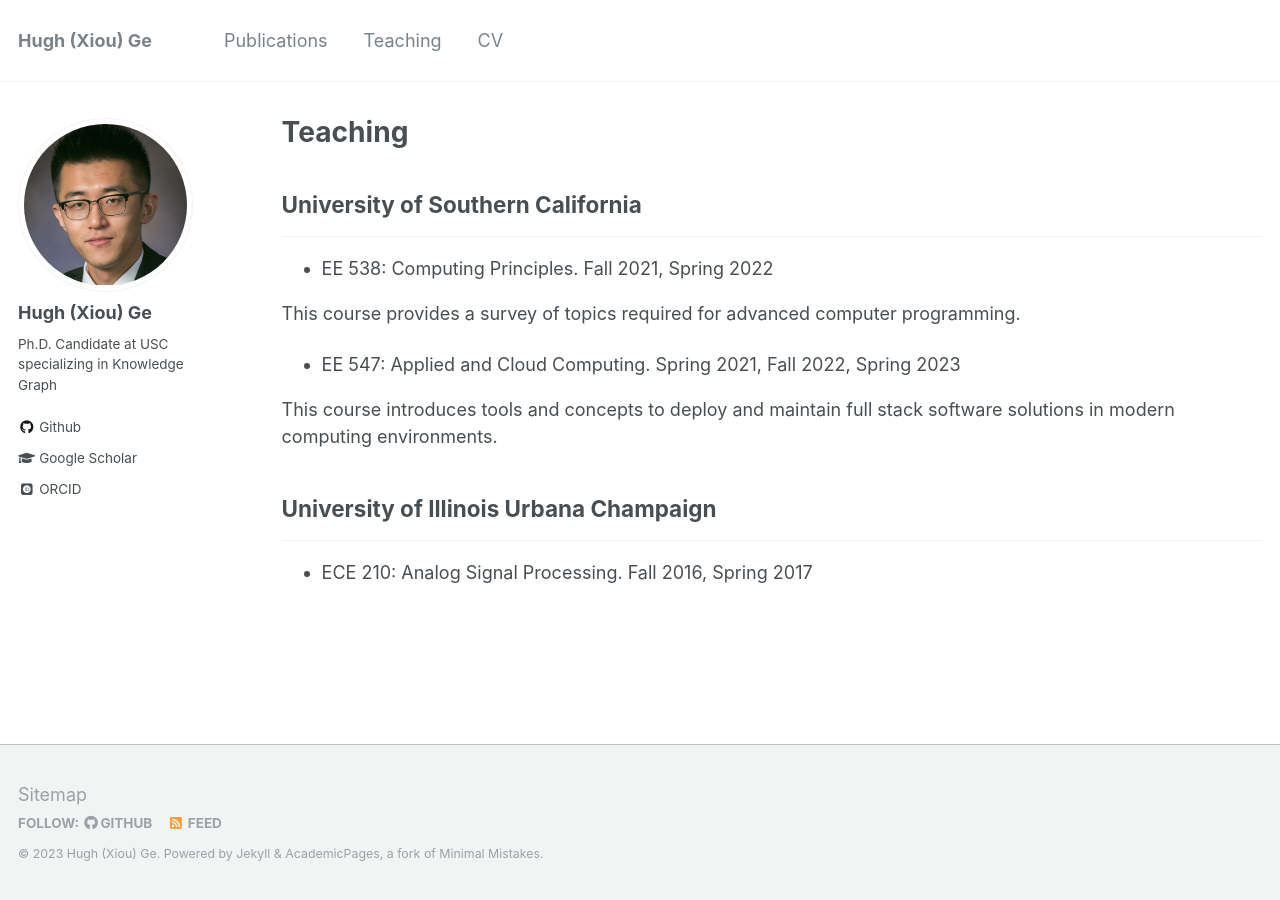
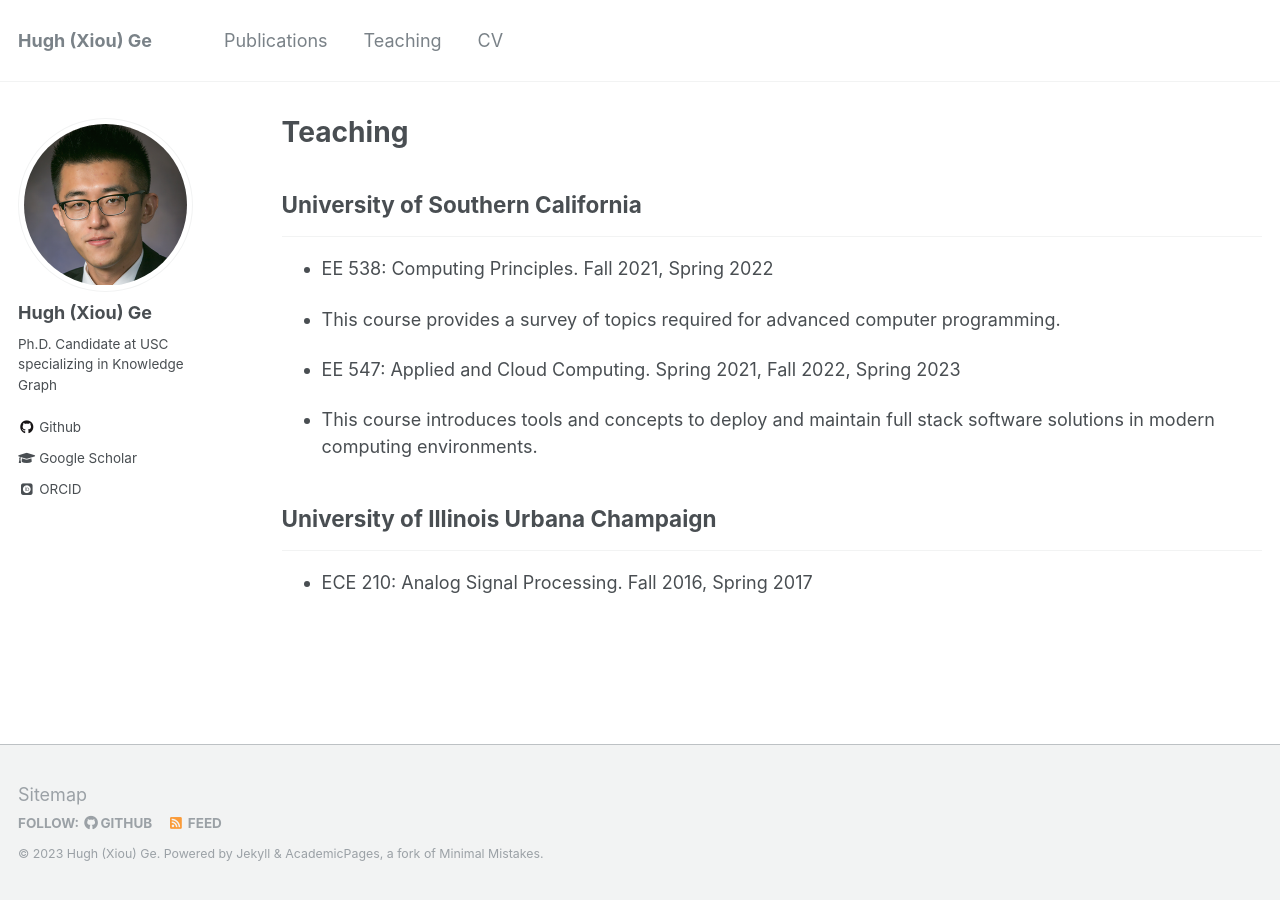
Before and after one commit to hughxiouge/hughxiouge.github.io, a Jekyll site: the page built from _pages/teaching.md, in a window 1280 px wide. Built offline with Jekyll 4.4.1, drawn with Linux system fonts in a browser that asks for light colours; some web fonts are replaced.

```diff
--- a/_pages/teaching.md
+++ b/_pages/teaching.md
@@ -10,11 +10,11 @@ ___
 
 * EE 538: Computing Principles. Fall 2021, Spring 2022
 
-This course provides a survey of topics required for advanced computer programming.
+- This course provides a survey of topics required for advanced computer programming.
 
 * EE 547: Applied and Cloud Computing. Spring 2021, Fall 2022, Spring 2023
 
-This course introduces tools and concepts to deploy and maintain full stack software solutions in modern
+- This course introduces tools and concepts to deploy and maintain full stack software solutions in modern
 computing environments.
 
 
```
